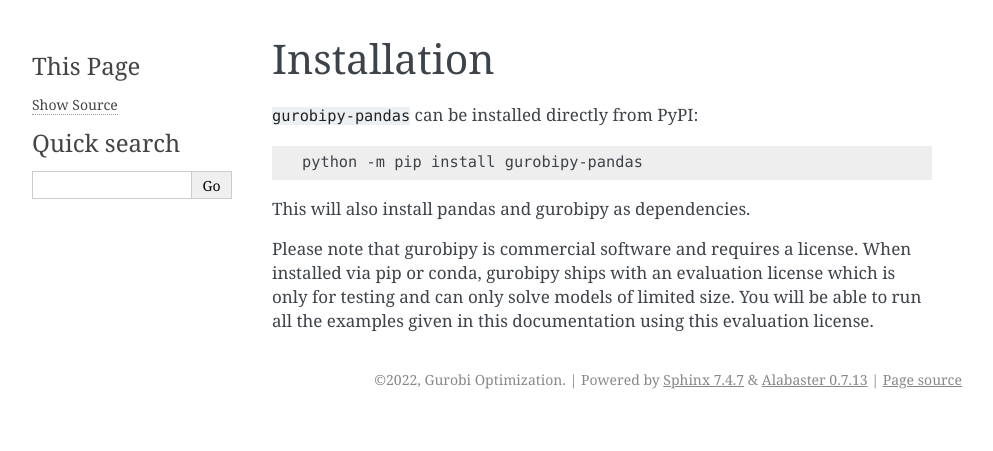
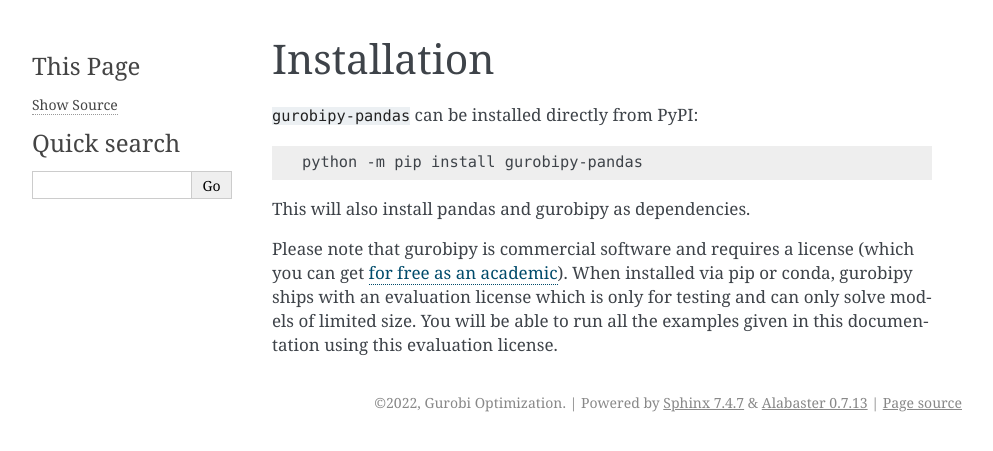
Before and after one commit to Gurobi/gurobipy-pandas, a Sphinx documentation site: the page built from docs/source/installation.rst, in a window 1280 px wide. Shown: the top 451 px of the page, without its empty margins (148-1141 px from the left). Built offline with Sphinx 7.4.7, drawn with Linux system fonts in a browser that asks for light colours; pages that are not in the unit, such as notebooks, are missing from menus.

Commit message:
Docs tweaks

```diff
--- a/docs/source/contact.rst
+++ b/docs/source/contact.rst
@@ -4,7 +4,7 @@
 For questions related to using gurobipy-pandas please use the
 `Gurobi Community Forum <https://support.gurobi.com/hc/en-us/community/topics/10373864542609-GitHub-Projects>`_.
 
-For reporting bugs, issues and feature requests please
+For reporting bugs, issues and feature requests, specific to ``gurobipy-pandas``, please
 `open an issue <https://github.com/Gurobi/gurobipy-pandas/issues>`_.
 
 If you encounter issues with Gurobi or ``gurobipy`` please contact
--- a/docs/source/installation.rst
+++ b/docs/source/installation.rst
@@ -7,4 +7,4 @@
 
 This will also install pandas and gurobipy as dependencies.
 
-Please note that gurobipy is commercial software and requires a license. When installed via pip or conda, gurobipy ships with an evaluation license which is only for testing and can only solve models of limited size. You will be able to run all the examples given in this documentation using this evaluation license.
+Please note that gurobipy is commercial software and requires a license (which you can get `for free as an academic <https://www.gurobi.com/academia/academic-program-and-licenses/>`_). When installed via pip or conda, gurobipy ships with an evaluation license which is only for testing and can only solve models of limited size. You will be able to run all the examples given in this documentation using this evaluation license.
```
